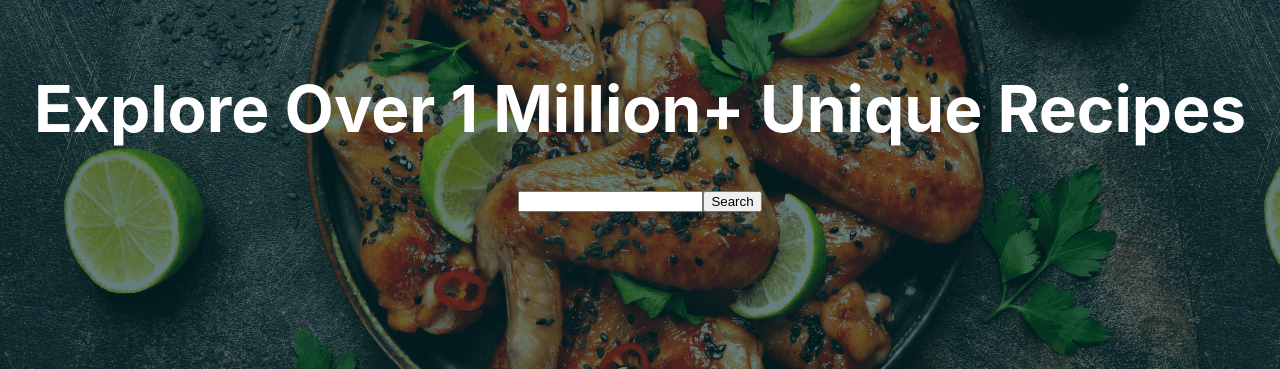
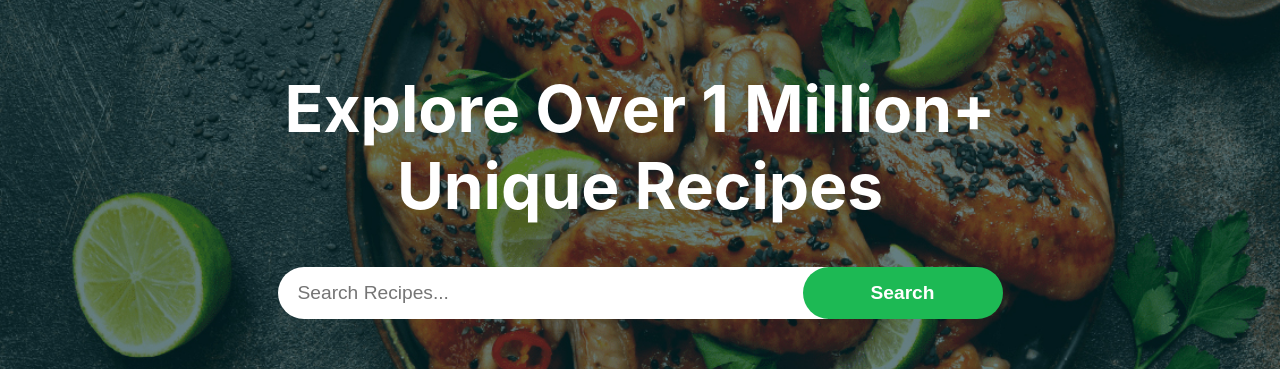
Before and after one commit to katymolloy/recipe-scout, a React (Create React App) app: page / in a window 1280 px wide. Shown: the part 183-552 px from the top of the page. Built offline with nearby package versions, Linux system fonts and the light colour scheme; no server answers; the database is empty.

Commit message:
Search bar styled

```diff
--- a/src/Pages/RecipeLanding/index.js
+++ b/src/Pages/RecipeLanding/index.js
@@ -20,9 +20,9 @@ export default function Landing({ isAuthenticated, currentUser }) {
         <>
             <Header />
             <div className="hero">
-                <h1>Explore Over 1 Million+ Unique Recipes</h1>
-                <span>
-                    <input type="text"></input><button type="button" onClick={searchHandler}>Search</button>
+                <h1>Explore Over 1 Million+ <br></br>Unique Recipes</h1>
+                <span className="searchBar">
+                    <input type="text" placeholder="Search Recipes..."></input><button type="button" onClick={searchHandler}>Search</button>
                 </span>
             </div>
             <h2>Fuel the Gains</h2>
--- a/src/Pages/RecipeLanding/landing.scss
+++ b/src/Pages/RecipeLanding/landing.scss
@@ -1,7 +1,11 @@
+@import './../../styles/variables.scss';
+
 .hero {
     padding: 210px 0 210px 0;
     width: 100%;
     background-image: url(../../../public/images/Background.jpg);
+    background-repeat: no-repeat;
+    background-size: cover;
     display: flex;
     flex-direction: column;
     align-items: center;
@@ -10,5 +14,33 @@
     h1 {
         color: #fff;
         font-size: 4rem;
+        text-align: center;
+    }
+
+    .searchBar {
+
+        input {
+            padding: 15px 30px 15px 20px;
+            font-size: 1.2rem;
+            border-radius: 50px 0 0 50px;
+            border: none;
+            width: 500px;
+
+            &:focus {
+                outline: none;
+            }
+        }
+
+        button {
+            margin-left: -25px;
+            padding: 15px 40px;
+            font-size: 1.2rem;
+            border-radius: 50px;
+            border: none;
+            width: 200px;
+            background-color: $green-color;
+            color: #fff;
+            font-weight: bold;
+        }
     }
 }
```
